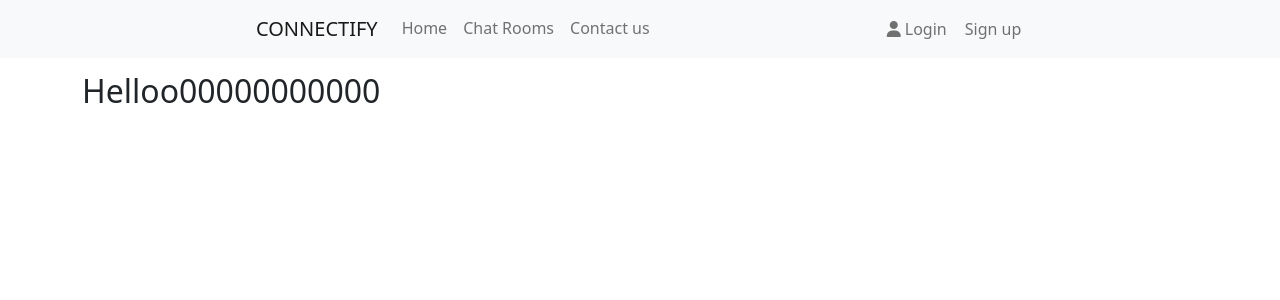
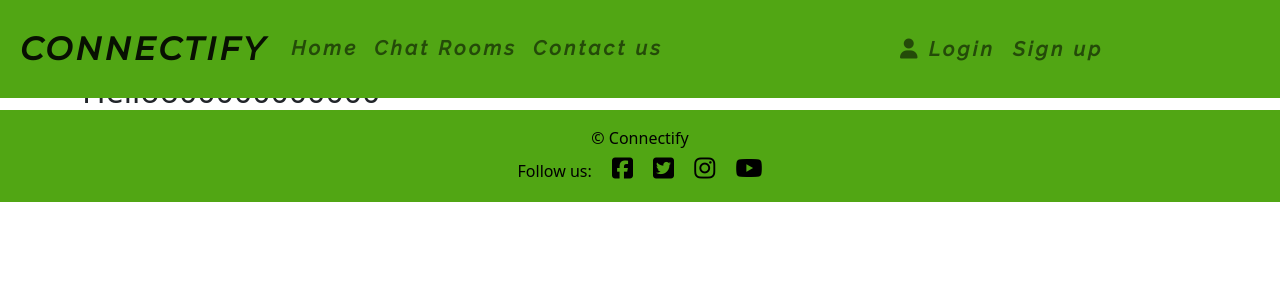
Before and after one commit to PratimaGurav/Team4-May-Hackathon, a Django app: page / in a window 1280 px wide. Shown: the top 300 px of the page. Run offline with Django 3.2, Linux system fonts and the light colour scheme; some libraries are stand-ins or nearby versions.

Commit message:
Add header and footer with styling

```diff
--- a/static/css/base.css
+++ b/static/css/base.css
@@ -1,3 +1,22 @@
+/*import google fonts*/
+@import url('https://fonts.googleapis.com/css2?family=Montserrat:ital,wght@1,500&family=Raleway:ital,wght@1,500&display=swap');
+
+:root {
+
+    /*---------- TYPOGRAPHY ----------*/
+
+    --header-text: 'Montserrat', sans-serif;
+    --content-text: 'Raleway', sans-serif;
+
+
+    /*---------- COLOURS ----------*/
+
+    --base-color: #51A614;
+    --white-color: #FFFFFF;
+    --black-color: #000000;
+}
+
+
 /*------ Global Settings------*/
 *,
 *::before,
@@ -43,11 +62,6 @@ img {
 }
 
 
-.header {
-  background-color: orange;
-}
-
-
 /* Profile */
 .profile-img {
   height: 60px;
@@ -62,9 +76,57 @@ img {
 }
 
 .navbar {
-  padding-left: 20%;
+  font-size: 14px;
+  font-family: var(--header-text);
+  font-weight: 700;
+  letter-spacing: 0.2rem;
+  background: var(--base-color) !important;
+  padding: 20px 20px;
+  z-index:999;
+}
+
+.navbar-brand {
+  font-size: 2rem;
+  font-family: var(--header-text);
+}
+
+.nav-link {
+  font-size: 20px;
+  font-family: var(--content-text);
+}
+
+.navbar-dark .navbar-nav .nav-link {
+  color: var(--black-color);
+  padding-left: 20px;
+}
+
+.navbar-dark .navbar-nav .nav-link.active, .navbar-dark .navbar-nav .nav-link:hover {
+  color: var(--white-color);
 }
 
 .nav-profile {
   padding-left: 220px;
 }
+
+.thin {
+  font-weight: 300;
+}
+
+/*---------- FOOTER ----------*/
+
+footer {
+  margin-top: auto;
+  width:100%;
+  color: var(--black-color);
+  background: var(--base-color) !important;
+}
+
+#footer-external-links> a {
+  text-decoration: none;
+  color: var(--black-color);
+  font-size: 1.5rem;
+}
+
+#footer-external-links> a:hover {
+  color: var(--white-color);
+}
--- a/templates/base.html
+++ b/templates/base.html
@@ -113,8 +113,20 @@
     </div>
   </main>
   {% comment %} Footer {% endcomment %}
-  <footer class="footer">
-
+    <!-- Footer -->
+    <footer class="footer mt-auto py-3">
+      <!-- Copyright -->
+      <p class="m-0 text-center">&copy; Connectify</p>
+      <p class="m-0 text-center " id="footer-external-links">Follow us:
+          <a href="https://www.facebook.com/" aria-label="Visit our Facebook page" rel="noopener" target="_blank"><i
+              class="fab fa-facebook-square ms-3"><span class="visually-hidden">Facebook</span></i></a>
+          <a href="https://www.twitter.com/" aria-label="Visit our Twitter page" rel="noopener" target="_blank"><i
+                  class="fab fa-twitter-square ms-3"><span class="visually-hidden">Twitter</span></i></a>
+          <a href="https://www.instagram.com/" aria-label="Visit our Instagram page" rel="noopener" target="_blank"><i
+                  class="fab fa-instagram ms-3"><span class="visually-hidden">Instagram</span></i></a>
+          <a href="https://www.youtube.com/" aria-label="Visit our YouTube page" rel="noopener" target="_blank"><i
+                  class="fab fa-youtube ms-3"><span class="visually-hidden">Youtube</span></i></a>
+      </p>
   </footer>
   {% block postloadjs %}
   <script src="{% static 'js/base.js' %}"></script>
```
Also changed, not shown: templates/index.html (added).
